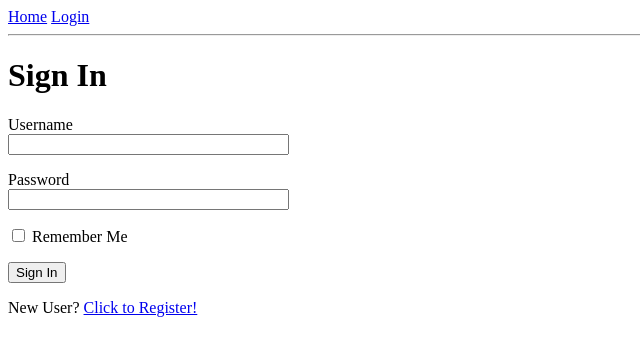
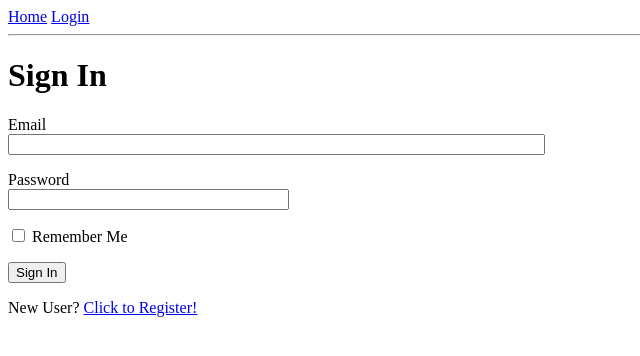
Before and after one commit to busykoala/flask-login-gibb, a Flask app: page /login in a window 1280 px wide. Shown: the top 356 px of the page, without its empty margins (0-640 px from the left). Run offline with Flask 2, Linux system fonts and the light colour scheme.

Commit message:
Use email to login since the username can is not unique.
The usename is not checked to be unique. The email is and is therefore the better variable for the login. This fixes the issue that when there are multiple users with the same username they still can be differentiated.

```diff
--- a/app/forms.py
+++ b/app/forms.py
@@ -11,7 +11,7 @@ from wtforms.validators import ValidationError
 
 
 class LoginForm(FlaskForm):
-    username = StringField('Username', validators=[DataRequired()])
+    email = StringField('Email', validators=[DataRequired(), Email()])
     password = PasswordField('Password', validators=[DataRequired()])
     remember_me = BooleanField('Remember Me')
     submit = SubmitField('Sign In')
--- a/app/routes.py
+++ b/app/routes.py
@@ -34,7 +34,7 @@ def login():
 
     form = LoginForm()
     if form.validate_on_submit():
-        user = User.query.filter_by(username=form.username.data).first()
+        user = User.query.filter_by(email=form.email.data).first()
         if user is None or not user.check_password(form.password.data):
             flash('Invalid username or password')
             return redirect(url_for('login'))
--- a/app/templates/login.html
+++ b/app/templates/login.html
@@ -5,9 +5,9 @@
     <form action="" method="post" novalidate>
         {{ form.hidden_tag() }}
         <p>
-            {{ form.username.label }}<br>
-            {{ form.username(size=32) }}<br>
-            {% for error in form.username.errors %}
+            {{ form.email.label }}<br>
+            {{ form.email(size=64) }}<br>
+            {% for error in form.email.errors %}
             <span style="color: red;">[{{ error }}]</span>
             {% endfor %}
         </p>
```
Also changed, not shown: README.md.
